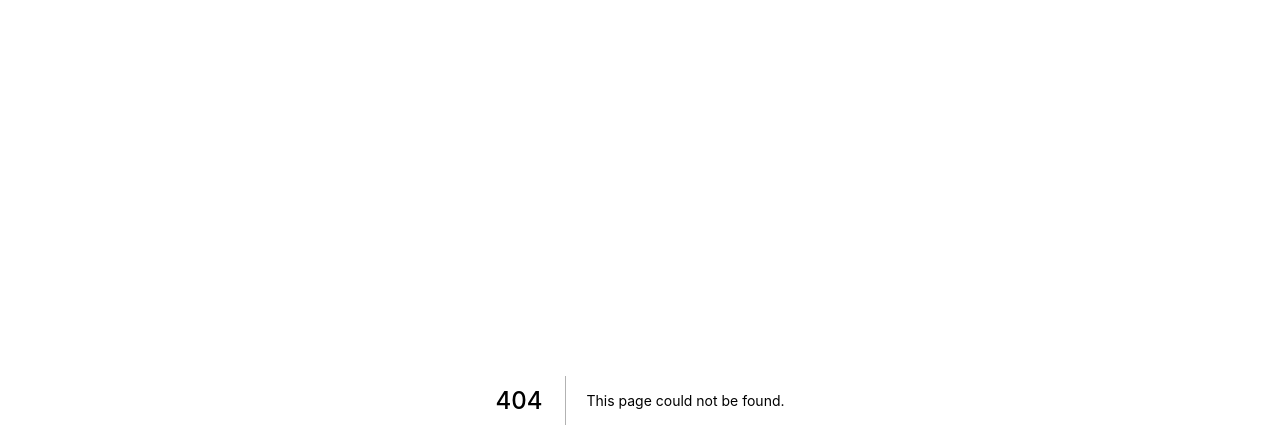
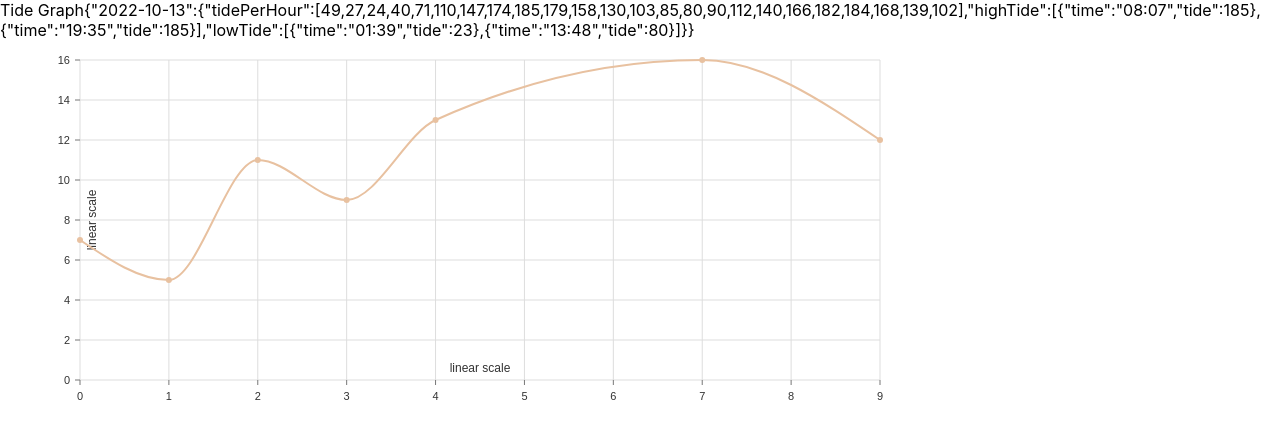
Before and after one commit to wadabee/fishing-app, a Next.js app: page /tide-graph in a window 1280 px wide. Before the commit this address had no page. Shown: the top 448 px of the page. Built offline with nearby package versions, Linux system fonts and the light colour scheme.

Commit message:
added nivo chart

```diff
--- a/package.json
+++ b/package.json
@@ -10,6 +10,8 @@
     "test": "jest"
   },
   "dependencies": {
+    "@nivo/core": "^0.80.0",
+    "@nivo/line": "^0.80.0",
     "dayjs": "^1.11.5",
     "lodash": "^4.17.21",
     "next": "12.3.0",
--- /dev/null
+++ b/src/pages/tide-graph/index.tsx
@@ -0,0 +1,61 @@
+import dayjs from "dayjs";
+import { NextPage } from "next";
+import tideData from "../../feature/tide/data/json/2022_hososhima.json";
+
+import { Line } from "@nivo/line";
+
+const TideGraph: NextPage = () => {
+  const today = dayjs().format("YYYY-MM-DD");
+  const tideDataForToday = tideData.find(
+    (value) => Object.keys(value)[0] === today
+  );
+
+  const commonProperties = {
+    width: 900,
+    height: 400,
+    margin: { top: 20, right: 20, bottom: 60, left: 80 },
+    // 26    data,
+    animate: true,
+    // enableSlices: "x",
+  };
+
+  return (
+    <>
+      Tide Graph
+      {JSON.stringify(tideDataForToday)}
+      <Line
+        {...commonProperties}
+        curve="monotoneX"
+        data={[
+          {
+            id: "fake corp. A",
+            data: [
+              { x: 0, y: 7 },
+              { x: 1, y: 5 },
+              { x: 2, y: 11 },
+              { x: 3, y: 9 },
+              { x: 4, y: 13 },
+              { x: 7, y: 16 },
+              { x: 9, y: 12 },
+            ],
+          },
+        ]}
+        xScale={{
+          type: "linear",
+          min: 0,
+          max: "auto",
+        }}
+        axisLeft={{
+          legend: "linear scale",
+          legendOffset: 12,
+        }}
+        axisBottom={{
+          legend: "linear scale",
+          legendOffset: -12,
+        }}
+      />
+    </>
+  );
+};
+
+export default TideGraph;
```
Also changed, not shown: 2 other files (tests, documents, lock files or other folders).
